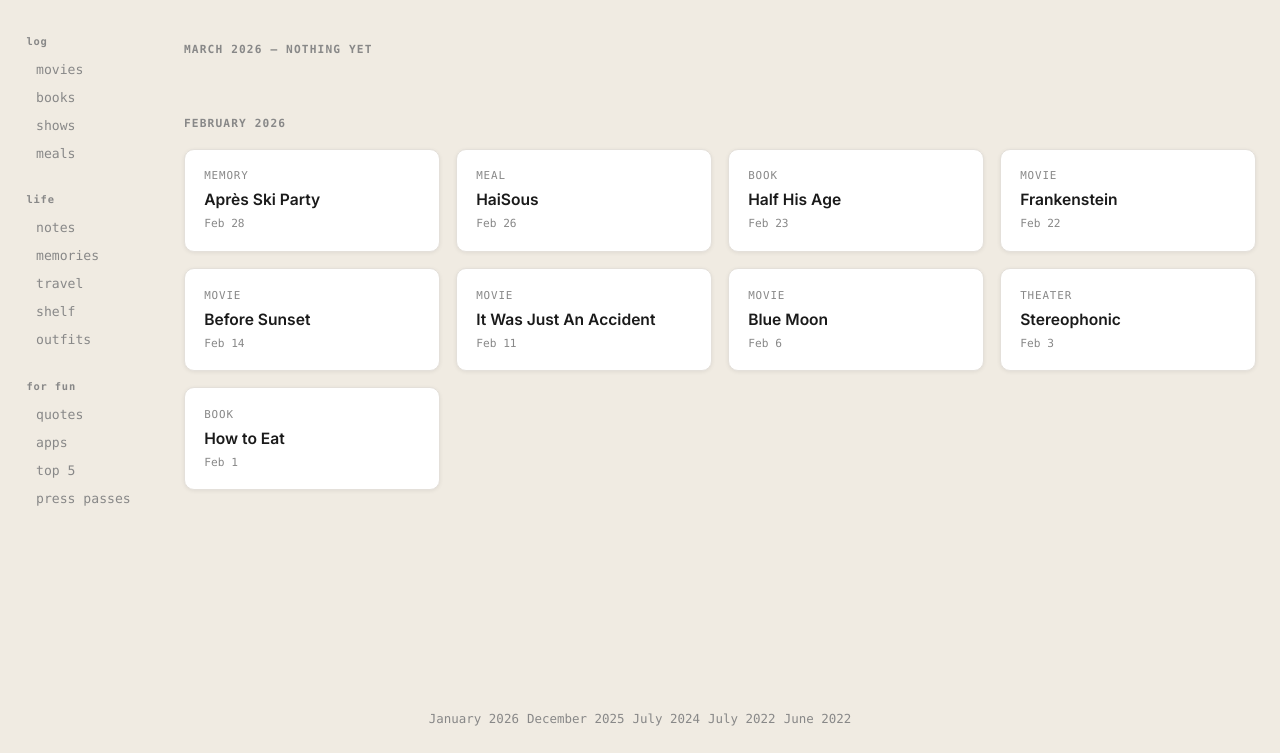
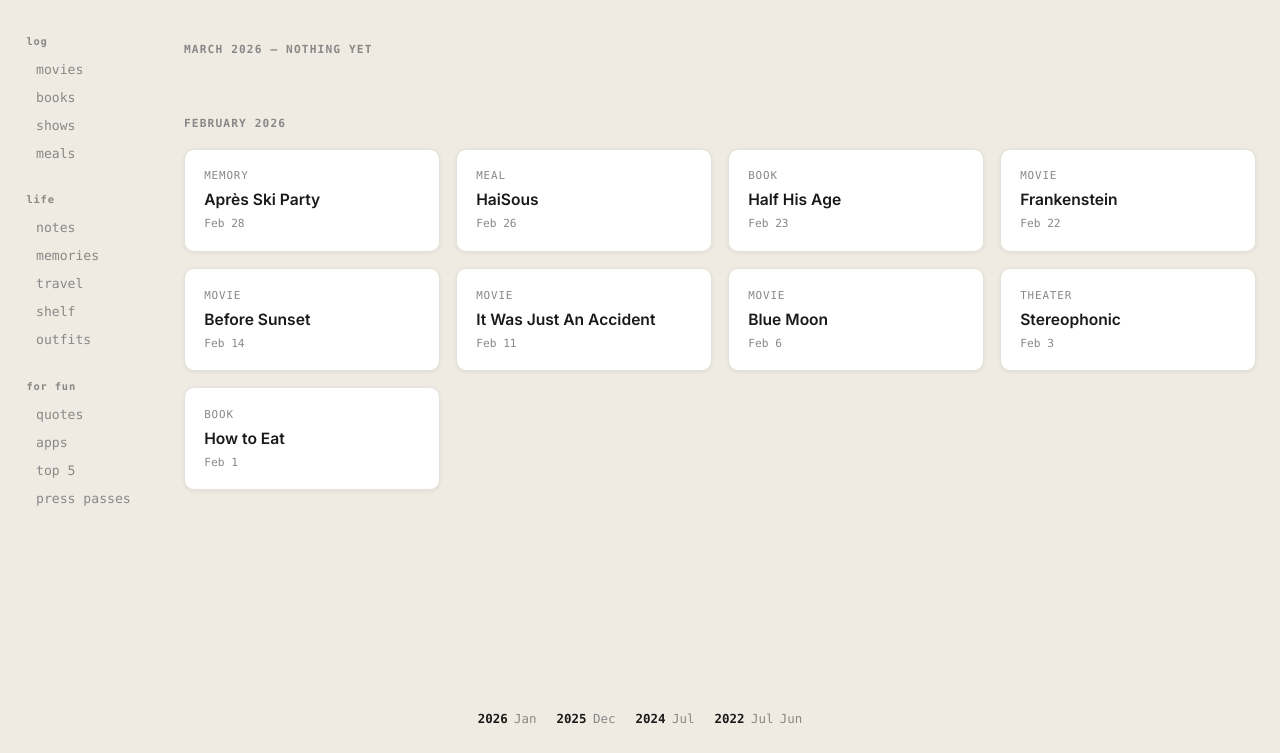
Before and after one commit to moderidden/dumblr, a website: page index.html in a window 1280 px wide. Shown: the part 47-800 px from the top of the page. Drawn offline with Linux system fonts and the light colour scheme.

Commit message:
Reformat footer nav: bold year + abbreviated months grouped by year
Co-Authored-By: Claude Sonnet 4.6 <noreply@anthropic.com>

```diff
--- a/assets/css/site.css
+++ b/assets/css/site.css
@@ -608,8 +608,21 @@ button:hover {
 .month-nav {
   display: flex;
   flex-wrap: wrap;
-  gap: 0.5rem;
+  gap: 0.4rem 1.25rem;
   justify-content: center;
+}
+
+.month-nav-group {
+  display: inline-flex;
+  align-items: baseline;
+  gap: 0.4rem;
+}
+
+.month-nav-year {
+  font-size: 0.78rem;
+  font-weight: 700;
+  font-family: var(--font-mono);
+  color: var(--text);
 }
 
 .month-nav a {
--- a/assets/js/site.js
+++ b/assets/js/site.js
@@ -38,6 +38,13 @@ function formatMonthLabel(yyyymm) {
   const [year, month] = yyyymm.split('-');
   const date = new Date(year, parseInt(month, 10) - 1, 1);
   return date.toLocaleDateString('en-US', { month: 'long', year: 'numeric' });
+}
+
+// Format "2026-03" → "Mar"
+function formatShortMonth(yyyymm) {
+  const [year, month] = yyyymm.split('-');
+  const date = new Date(year, parseInt(month, 10) - 1, 1);
+  return date.toLocaleDateString('en-US', { month: 'short' });
 }
 
 // Format "2026-03-01" → "Mar 1"
@@ -163,18 +170,35 @@ fetch('manifest.json')
     const nav = document.getElementById('month-nav');
     const olderKeys = Object.keys(olderMonths).sort().reverse();
     if (olderKeys.length > 0) {
+      // Group keys by year
+      const byYear = {};
       olderKeys.forEach(key => {
-        const a = document.createElement('a');
-        a.href = `#month-${key}`;
-        a.textContent = formatMonthLabel(key);
+        const year = key.slice(0, 4);
+        if (!byYear[year]) byYear[year] = [];
+        byYear[year].push(key);
+      });
 
-        // Clicking a nav link: show a full month section below the footer
-        a.addEventListener('click', (e) => {
-          e.preventDefault();
-          showOlderMonth(key, olderMonths[key]);
+      Object.keys(byYear).sort().reverse().forEach(year => {
+        const group = document.createElement('span');
+        group.className = 'month-nav-group';
+
+        const yearEl = document.createElement('strong');
+        yearEl.className = 'month-nav-year';
+        yearEl.textContent = year;
+        group.appendChild(yearEl);
+
+        byYear[year].forEach(key => {
+          const a = document.createElement('a');
+          a.href = `#month-${key}`;
+          a.textContent = formatShortMonth(key);
+          a.addEventListener('click', (e) => {
+            e.preventDefault();
+            showOlderMonth(key, olderMonths[key]);
+          });
+          group.appendChild(a);
         });
 
-        nav.appendChild(a);
+        nav.appendChild(group);
       });
     }
 
```
